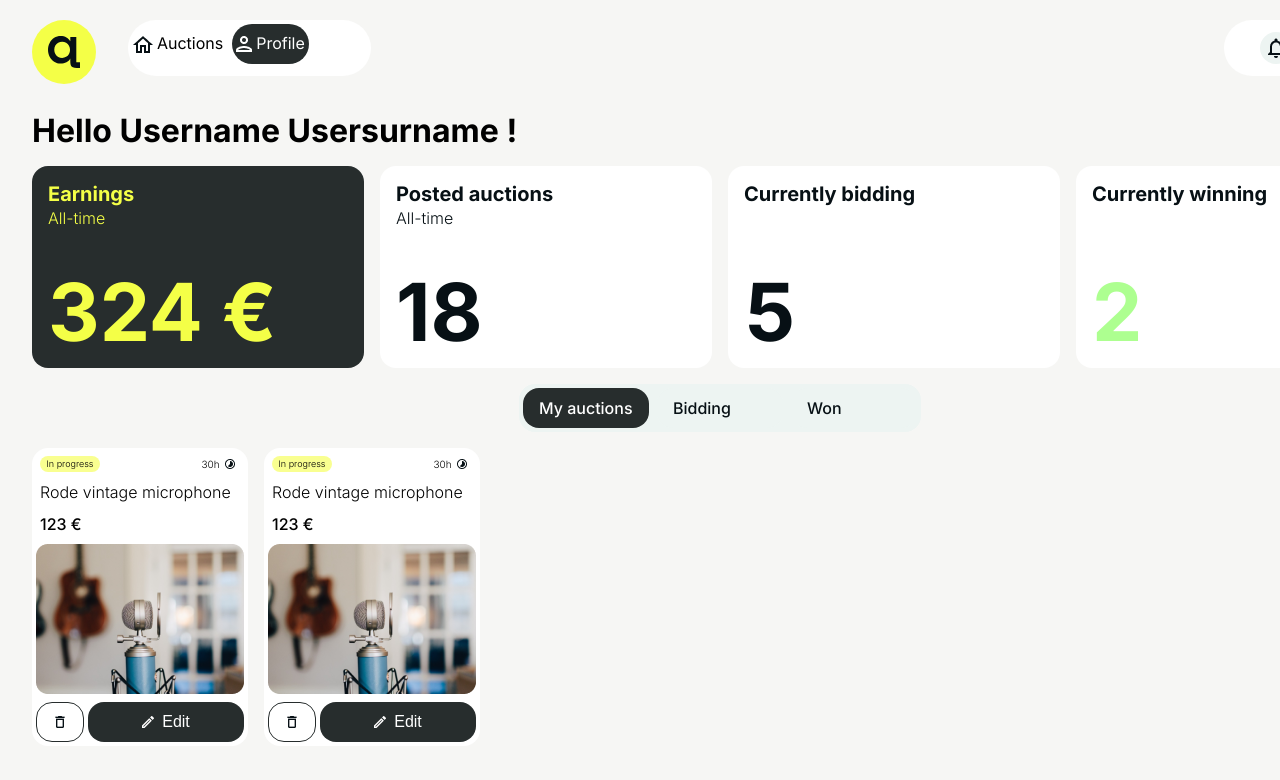
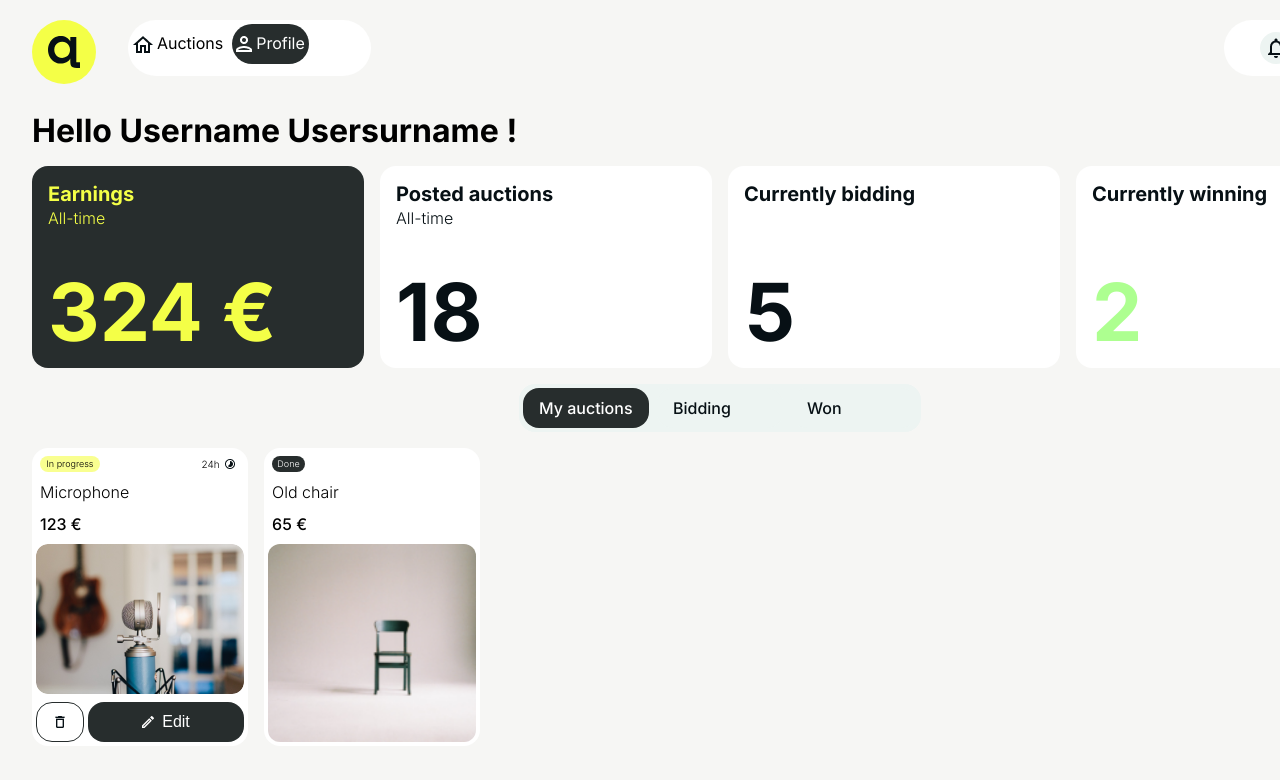
Before and after one commit to Jetrca92/auctionbay-frontend, a React (Create React App) app: page /profile in a window 1280 px wide. Shown: the top 780 px of the page. Built offline with nearby package versions, Linux system fonts and the light colour scheme.

Commit message:
Add map to auctions

```diff
--- a/src/components/profile/MyAuctions.tsx
+++ b/src/components/profile/MyAuctions.tsx
@@ -4,31 +4,63 @@ import timeIcon from 'styles/images/time.png'
 import microphone from 'styles/images/microphone.png'
 import trash from 'styles/images/trash.png'
 import edit from 'styles/images/edit.png'
+import chair from 'styles/images/chair.png'
 
+const auctions = [
+  {
+    title: 'Microphone',
+    image: microphone,
+    starting_price: 123,
+    duration: 24,
+    is_active: true,
+  },
+  {
+    title: 'Old chair',
+    image: chair,
+    starting_price: 65,
+    is_active: false,
+  },
+]
 const MyAuctions: FC = () => {
   return (
     <div className={styles.myAuctions}>
-      <div className={styles.cardInProgress}>
+      {auctions.map((auction, index) => (
+        <div className={styles.cardInProgress} key={index}>
           <div className={styles.content}>
             <div className={styles.tagHeader}>
+              {auction.is_active ? (
                 <div className={styles.tagInProgress}>
                   <div className={styles.tagText}>In progress</div>
                 </div>
+              ) : (
+                <div className={styles.tagDone}>
+                  <div className={styles.tagText}>Done</div>
+                </div>
+              )}
+              {auction.duration && (
                 <div className={styles.timeTag}>
-              <div>30h</div>
+                  <div>{auction.duration}h</div>
                   <div className={styles.timeIcon}>
                     <img src={timeIcon} alt="time-icon" />
                   </div>
                 </div>
+              )}
             </div>
             <div className={styles.titleContainer}>
-            <div className={styles.titleText}>Rode vintage microphone</div>
+              <div className={styles.titleText}>{auction.title}</div>
             </div>
-          <div className={styles.price}>123 €</div>
+            <div className={styles.price}>{auction.starting_price} €</div>
           </div>
 
-        <div className={styles.imageContainer}>
-          <img src={microphone} alt="microphone" />
+          <div
+            className={`${auction.is_active ? styles.imageContainer : styles.imageContainerFull}`}
+          >
+            <img
+              src={auction.image}
+              alt={auction.title}
+              className={`${auction.is_active ? styles.image : styles.imageFull}`}
+            />
+            {auction.is_active && (
               <div className={styles.editFrame}>
                 <button className={styles.deleteBtn}>
                   <img src={trash} alt="trash-con" />
@@ -38,41 +70,10 @@ const MyAuctions: FC = () => {
                   <div className={styles.btnLabel}>Edit</div>
                 </button>
               </div>
+            )}
           </div>
         </div>
-
-      <div className={styles.cardInProgress}>
-        <div className={styles.content}>
-          <div className={styles.tagHeader}>
-            <div className={styles.tagInProgress}>
-              <div className={styles.tagText}>In progress</div>
-            </div>
-            <div className={styles.timeTag}>
-              <div>30h</div>
-              <div className={styles.timeIcon}>
-                <img src={timeIcon} alt="time-icon" />
-              </div>
-            </div>
-          </div>
-          <div className={styles.titleContainer}>
-            <div className={styles.titleText}>Rode vintage microphone</div>
-          </div>
-          <div className={styles.price}>123 €</div>
-        </div>
-
-        <div className={styles.imageContainer}>
-          <img src={microphone} alt="microphone" />
-          <div className={styles.editFrame}>
-            <button className={styles.deleteBtn}>
-              <img src={trash} alt="trash-con" />
-            </button>
-            <button className={styles.editBtn}>
-              <img src={edit} alt="edit" />
-              <div className={styles.btnLabel}>Edit</div>
-            </button>
-          </div>
-        </div>
-      </div>
+      ))}
     </div>
   )
 }
--- a/src/styles/scss/MyAuctions.module.scss
+++ b/src/styles/scss/MyAuctions.module.scss
@@ -59,7 +59,22 @@
 }
 
 .tagDone {
+  @extend .tag;
+  width: 33px;
   background: #272d2d;
+  color: #ffffff;
+}
+
+.tagWinning {
+  @extend .tag;
+  width: 46px;
+  background: #adff90;
+}
+
+.tagOutbid {
+  @extend .tag;
+  width: 40px;
+  background: #ffaa98;
 }
 
 .timeTag {
@@ -105,15 +120,26 @@
   display: flex;
   flex-direction: column;
   width: 216px;
-  height: 206px;
+  height: 150px;
   padding: 4px;
   gap: 8px;
+}
+
+.imageContainerFull {
+  @extend .imageContainer;
+  height: 206px;
 }
 
 .image {
   width: 208px;
   height: 150px;
   border-radius: 12px;
+  object-fit: cover;
+}
+
+.imageFull {
+  @extend .image;
+  height: 206px;
 }
 
 .editFrame {
```
Also changed, not shown: src/styles/images/chair.png (added). Lines whose indentation alone changed are shown as unchanged.
